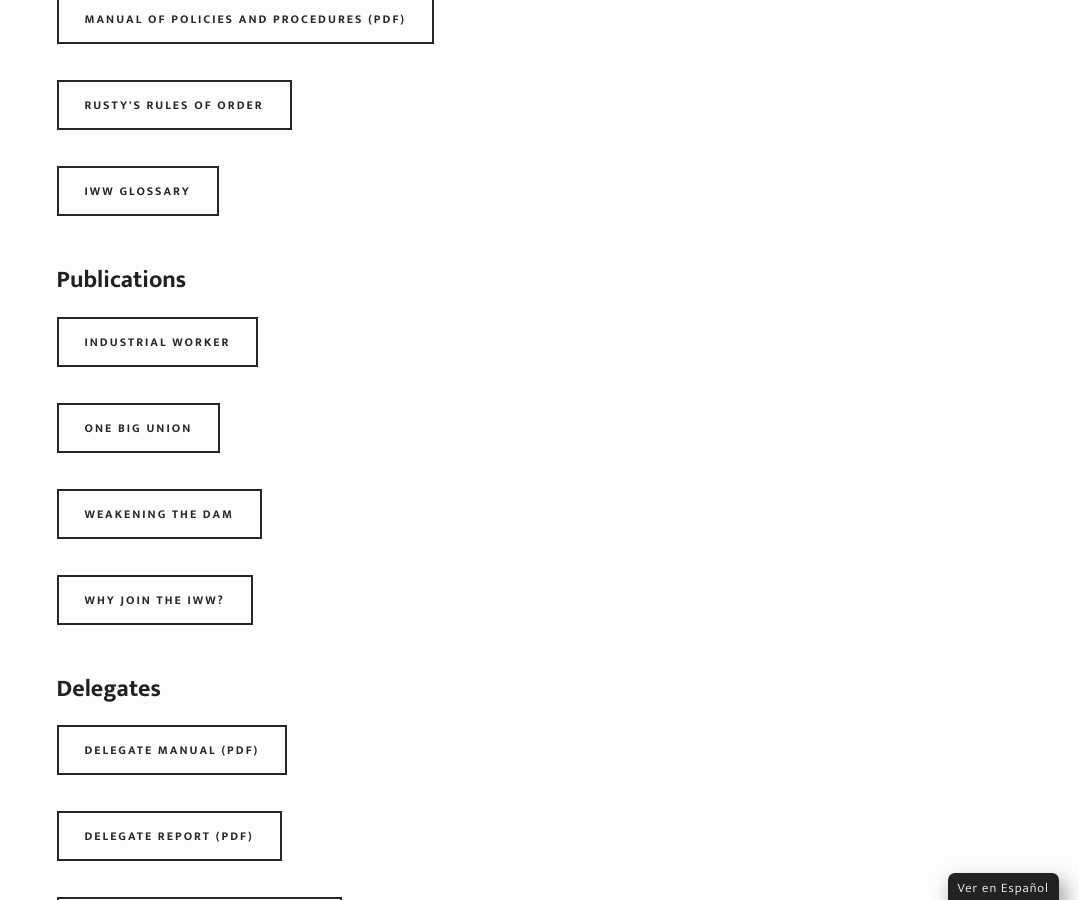
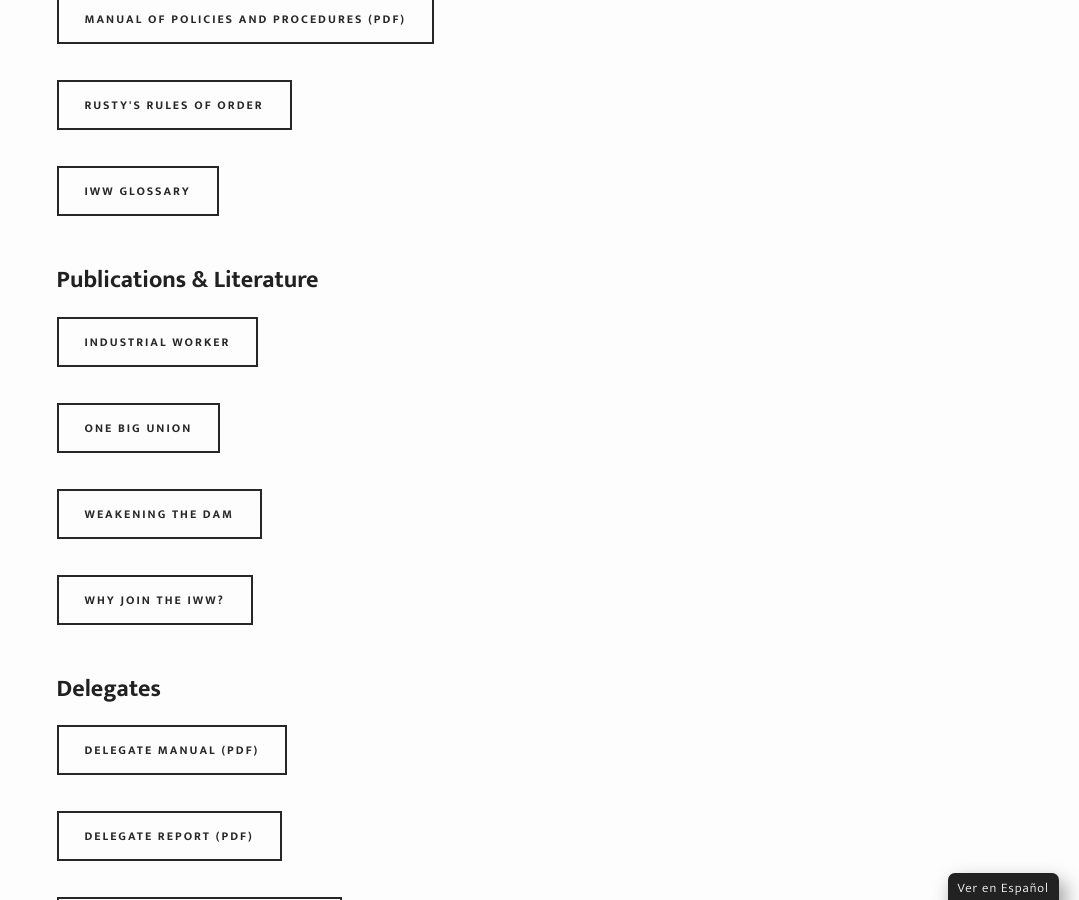
Before and after one commit to IWW-NYC-GMB/iww.nyc, a Jekyll site: the page built from resources.html, in a window 1280 px wide and 900 px high, scrolled down 1091 px. Shown: the whole window, without its empty margins (201-1280 px from the left). Built offline with Jekyll 4.4.1, drawn with Linux system fonts in a browser that asks for light colours; some web fonts are replaced.

Commit message:
Update resources.html

```diff
--- a/resources.html
+++ b/resources.html
@@ -11,7 +11,7 @@
 <a href="https://www.iww.org/PDF/Official/MPP.pdf"><button class="small" style="margin: 12px 15px 24px 0;" ontouchstart="">Manual of Policies and Procedures (PDF)</button></a><br>
 <a href="{{ site.baseurl }}/rustys"><button class="small" style="margin: 12px 15px 24px 0;" ontouchstart="">Rusty's Rules of Order</button></a><br>
 <a href="{{ site.baseurl }}/glossary"><button class="small" style="margin: 12px 15px 24px 0;" ontouchstart="">IWW Glossary</button></a><br><br>
-<h2>Publications</h2>
+<h2>Publications & Literature</h2>
 <a href="https://industrialworker.org"><button class="small" style="margin: 12px 15px 24px 0;" ontouchstart="">Industrial Worker</button></a><br>
 <a href="https://iww.org/about/official/OBU"><button class="small" style="margin: 12px 15px 24px 0;" ontouchstart="">One Big Union</button></a><br>
 <a href="{{ site.baseurl }}/wtd"><button class="small" style="margin: 12px 15px 24px 0;" ontouchstart="">Weakening the Dam</button></a><br>
```
